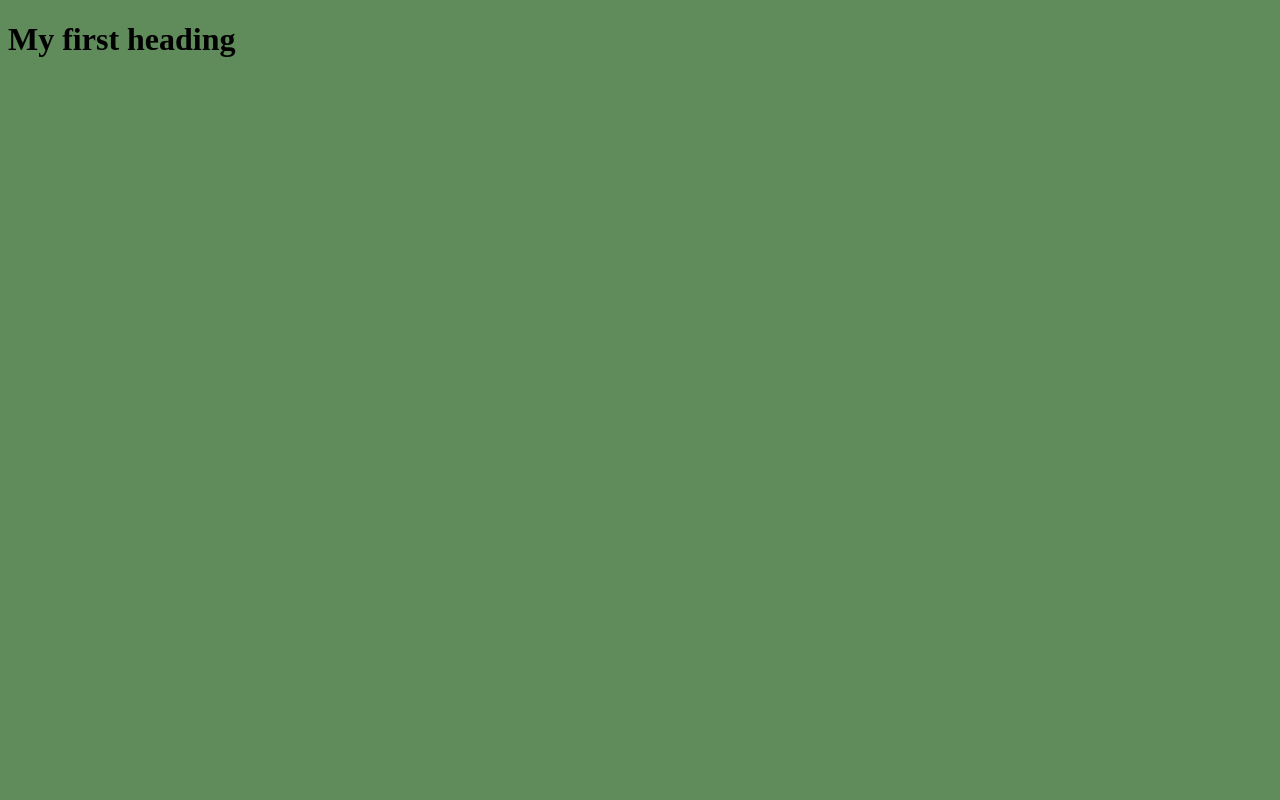
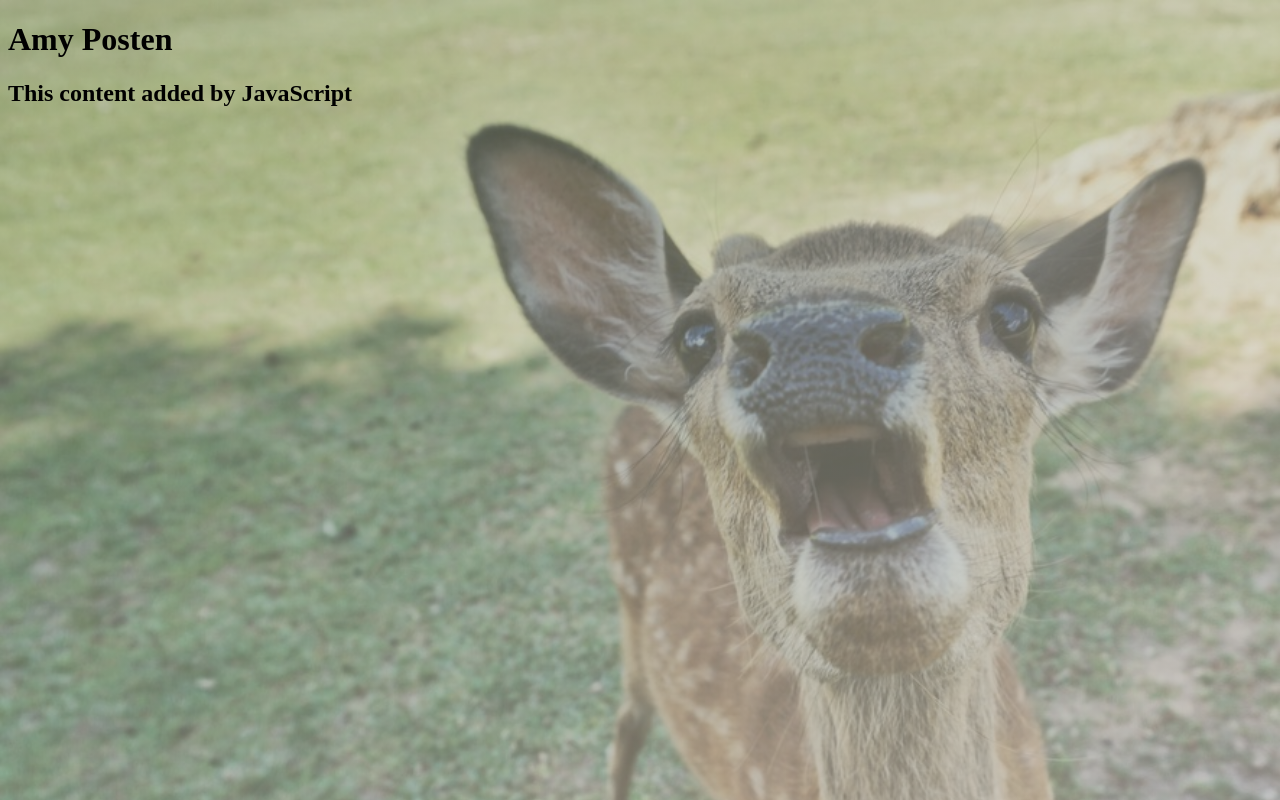
Before and after one commit to aeposten/personal-website, a plain HTML site: page index.html in a window 1280 px wide. Drawn offline with Linux system fonts and the light colour scheme.

Commit message:
Background image and gradient

```diff
--- a/index.html
+++ b/index.html
@@ -5,6 +5,8 @@
         <title>Amy Posten - Aspiring Software Engineer</title>
     </head>
     <body>
-        <h1>My first heading</h1>
+        <header></header>
+        <h1>Amy Posten</h1>
+        <script src="script.js"></script>
     </body>
 </html>
--- a/style.css
+++ b/style.css
@@ -1,3 +1,9 @@
-body {
-    background: rgb(96, 139, 90);
-  }
+html {
+    background-image:
+    linear-gradient(to bottom right, rgba(131, 148, 118, 0.52), rgba(214, 205, 192, 0.56)),
+    url("img/background_image.jpg");
+    background-repeat: no-repeat;
+    background-size: 100% auto;
+    background-position: center top;
+    background-attachment: fixed;
+}
```
Also changed, not shown: 5D6FC69C-8065-422D-A0DA-CE4B74C7AB1D_1_105_c.jpeg (added), img/background_image.jpg (added), 2 other files.
